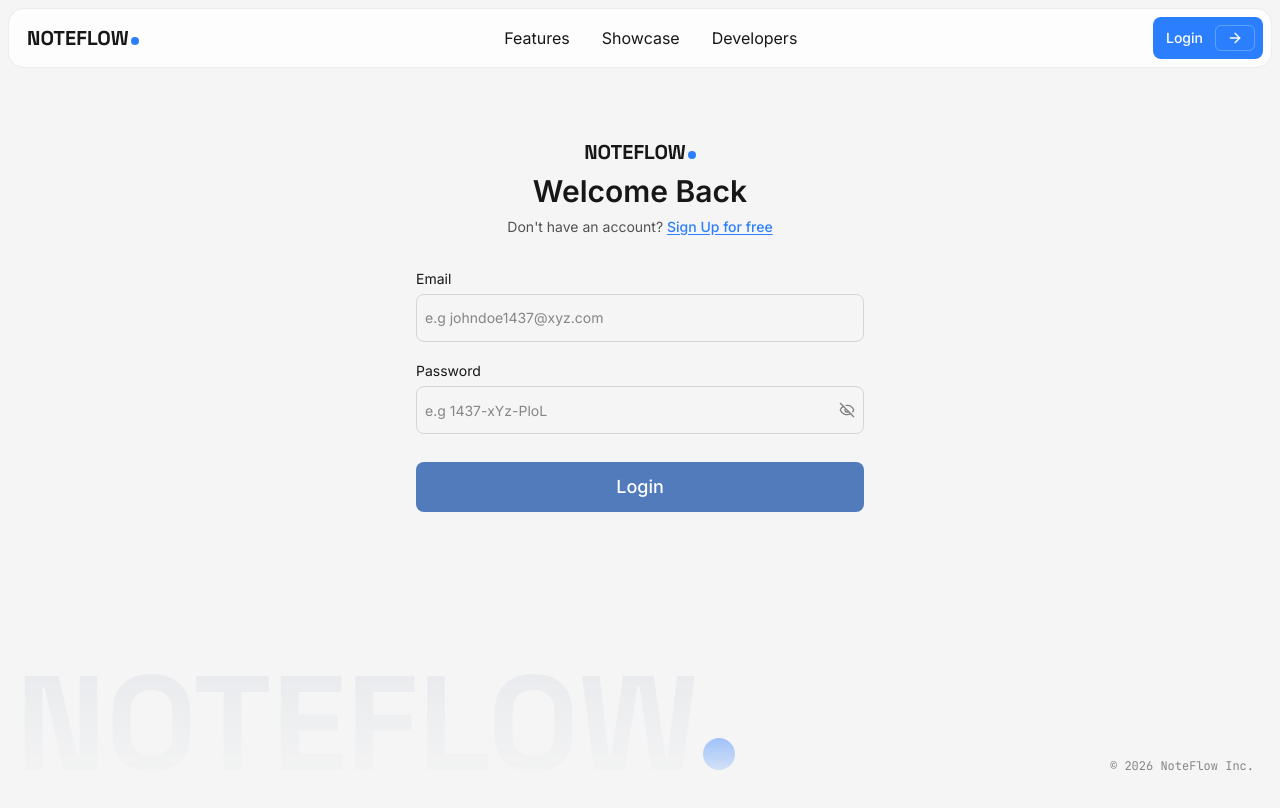
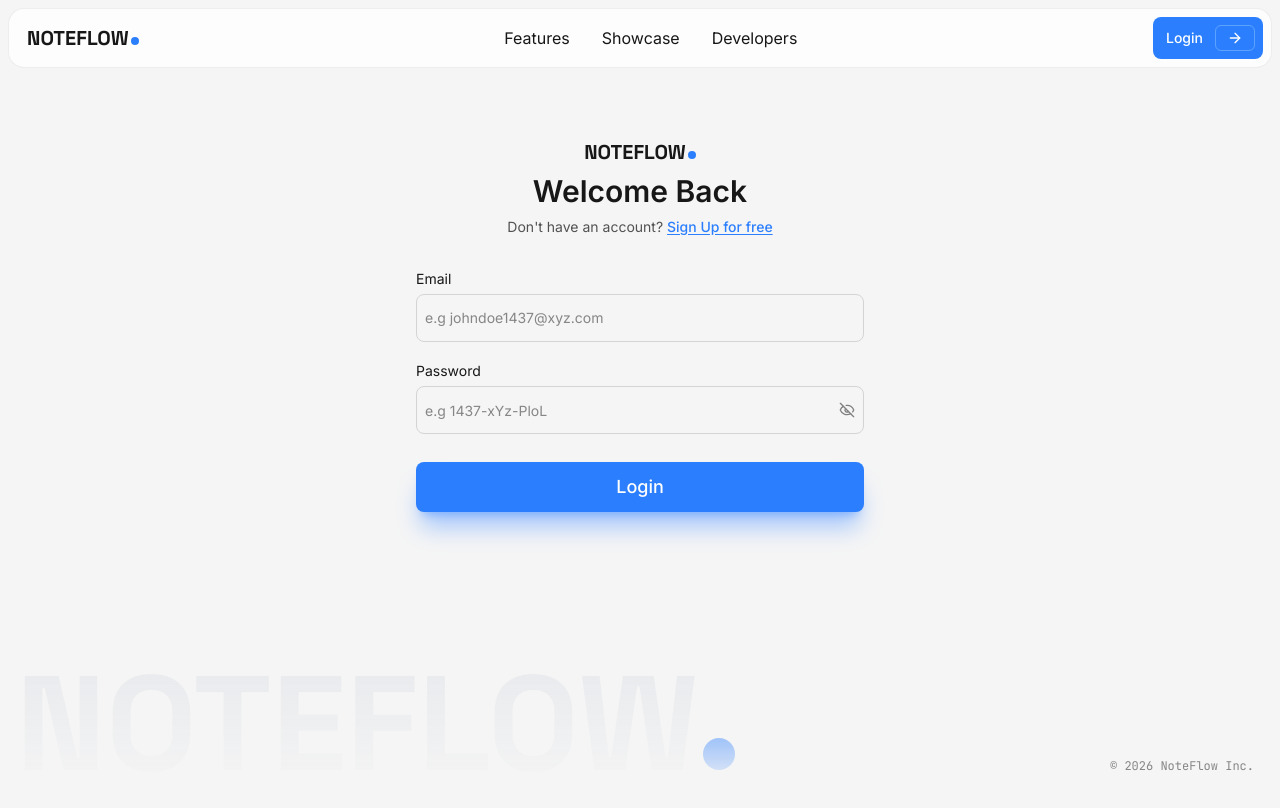
Before and after one commit to Prateek1789/Notes-App, a Next.js app in the folder v2-nextjs/: page /login in a window 1280 px wide. Built offline with nearby package versions, Linux system fonts and the light colour scheme.

Commit message:
Chore: Removed the isFormFilled boolean

```diff
--- a/v2-nextjs/src/app/login/page.tsx
+++ b/v2-nextjs/src/app/login/page.tsx
@@ -17,7 +17,6 @@ const LoginPage = () => {
 		handleSubmit,
 		clearErrors,
 		setError,
-		watch,
 		formState: {
 			errors,
 			isSubmitting
@@ -50,10 +49,6 @@ const LoginPage = () => {
 			}, 800);
 		})
 	};
-
-	const formFields = watch();
-	/* A boolean which disables the submit button untill both the fields have value */
-	const isFormFilled = formFields.user_email.trim().length > 0 && formFields.user_password.trim().length > 0;
 
 	/* A test function to test the functionality of the form and its validations */
 	const onSubmit: SubmitHandler<LoginSchemaTypes> = async (formData) => {
@@ -135,7 +130,7 @@ const LoginPage = () => {
                 className='w-full py-2.5 max-w-md rounded-lg shadow-xl mt-2'
 								intent="primary"
 								size="md"
-								disabled={!isFormFilled || isSubmitting}>
+								disabled={isSubmitting}>
 					Login
 				</Button>
       </form>
```
